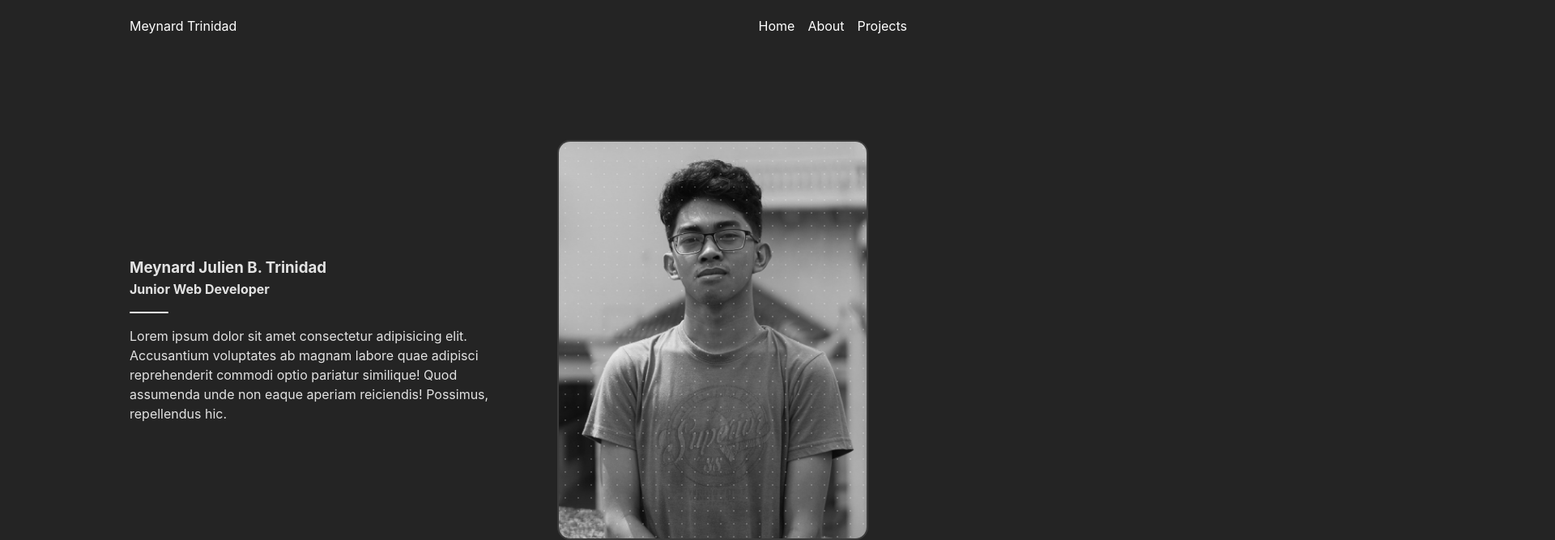
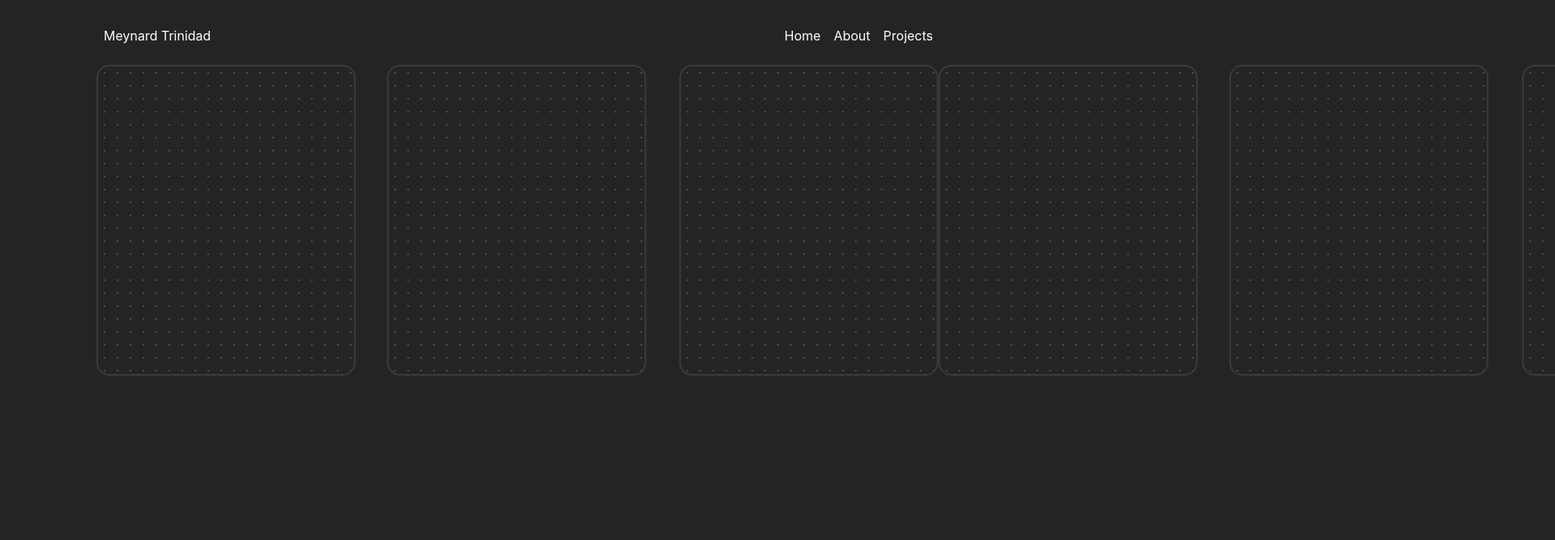
Before and after one commit to polaski0/portfolio, a React (Vite) app: page / in a window 1280 px wide. Shown: the top 667 px of the page at 81% size, 1920 px wide, since content can reach past the window. Built offline with nearby package versions, Linux system fonts and the light colour scheme.

Commit message:
Changed background

```diff
--- a/src/assets/css/Home.css
+++ b/src/assets/css/Home.css
@@ -1,38 +1,48 @@
 .hero {
     display: flex;
     flex-direction: row;
+    height: 90vh;
 }
 
-.left,
-.right {
-    display: flex;
+.content {
+    position: absolute;
+    display: none;
     flex-direction: column;
     justify-content: center;
     align-items: center;
     width: 50%;
-    height: 85vh;
+    height: 100%;
 }
 
-.left {
+.content {
     align-items: start;
     gap: 1rem;
 }
 
-.left>.divider {
+.content>.divider {
     width: 3rem;
     height: 0.1rem;
     border-radius: 5rem;
     background: #ffffff;
 }
 
-.right {
-    position: relative;
+.card-wrapper {
+    width: calc(100% + 20vw);
+    height: 100%;
+    display: flex;
+    justify-content: space-between;
+    gap: 2.5rem;
+    padding: 0 2.5rem;
+    margin: 0 5rem;
 }
 
 .card {
+    display: inline-block;
     position: relative;
-    width: 24rem;
-    aspect-ratio: 1.4/1.8;
+    flex-shrink: 0;
+    height: 24rem;
+    /* width: 12rem; */
+    aspect-ratio: 1/1.2;
     border: 2px solid #3b3b3b;
     border-radius: 1rem;
     overflow: hidden;
--- a/src/assets/css/Navbar.css
+++ b/src/assets/css/Navbar.css
@@ -2,7 +2,7 @@
     display: flex;
     flex-direction: row;
     justify-content: space-between;
-    padding: 1.25rem 0;
+    padding: 2rem 8rem;
     height: 10vh;
 }
 
--- a/src/index.css
+++ b/src/index.css
@@ -22,7 +22,9 @@
 
 body {
   background-color: #242424;
-  padding: 0 10rem;
+  /* padding: 0 10rem; */
+  height: 100vh;
+  overflow-x: hidden;
 }
 
 a {
--- a/src/pages/Home.jsx
+++ b/src/pages/Home.jsx
@@ -1,14 +1,73 @@
 import React, { useEffect, useLayoutEffect, useRef } from 'react';
 import '../assets/css/Home.css';
 import { gsap } from 'gsap';
+
+function horizontalLoop(items, config) {
+    items = gsap.utils.toArray(items);
+    config = config || {};
+    let tl = gsap.timeline({ repeat: config.repeat, paused: config.paused, defaults: { ease: "none" }, onReverseComplete: () => tl.totalTime(tl.rawTime() + tl.duration() * 100) }),
+        length = items.length,
+        startX = items[0].offsetLeft,
+        times = [],
+        widths = [],
+        xPercents = [],
+        curIndex = 0,
+        pixelsPerSecond = (config.speed || 1) * 100,
+        snap = config.snap === false ? v => v : gsap.utils.snap(config.snap || 1), // some browsers shift by a pixel to accommodate flex layouts, so for example if width is 20% the first element's width might be 242px, and the next 243px, alternating back and forth. So we snap to 5 percentage points to make things look more natural
+        totalWidth, curX, distanceToStart, distanceToLoop, item, i;
+    gsap.set(items, { // convert "x" to "xPercent" to make things responsive, and populate the widths/xPercents Arrays to make lookups faster.
+        xPercent: (i, el) => {
+            let w = widths[i] = parseFloat(gsap.getProperty(el, "width", "px"));
+            xPercents[i] = snap(parseFloat(gsap.getProperty(el, "x", "px")) / w * 100 + gsap.getProperty(el, "xPercent"));
+            return xPercents[i];
+        }
+    });
+    gsap.set(items, { x: 0 });
+    totalWidth = items[length - 1].offsetLeft + xPercents[length - 1] / 100 * widths[length - 1] - startX + items[length - 1].offsetWidth * gsap.getProperty(items[length - 1], "scaleX") + (parseFloat(config.paddingRight) || 0);
+    for (i = 0; i < length; i++) {
+        item = items[i];
+        curX = xPercents[i] / 100 * widths[i];
+        distanceToStart = item.offsetLeft + curX - startX;
+        distanceToLoop = distanceToStart + widths[i] * gsap.getProperty(item, "scaleX");
+        tl.to(item, { xPercent: snap((curX - distanceToLoop) / widths[i] * 100), duration: distanceToLoop / pixelsPerSecond }, 0)
+            .fromTo(item, { xPercent: snap((curX - distanceToLoop + totalWidth) / widths[i] * 100) }, { xPercent: xPercents[i], duration: (curX - distanceToLoop + totalWidth - curX) / pixelsPerSecond, immediateRender: false }, distanceToLoop / pixelsPerSecond)
+            .add("label" + i, distanceToStart / pixelsPerSecond);
+        times[i] = distanceToStart / pixelsPerSecond;
+    }
+    function toIndex(index, vars) {
+        vars = vars || {};
+        (Math.abs(index - curIndex) > length / 2) && (index += index > curIndex ? -length : length); // always go in the shortest direction
+        let newIndex = gsap.utils.wrap(0, length, index),
+            time = times[newIndex];
+        if (time > tl.time() !== index > curIndex) { // if we're wrapping the timeline's playhead, make the proper adjustments
+            vars.modifiers = { time: gsap.utils.wrap(0, tl.duration()) };
+            time += tl.duration() * (index > curIndex ? 1 : -1);
+        }
+        curIndex = newIndex;
+        vars.overwrite = true;
+        return tl.tweenTo(time, vars);
+    }
+    tl.next = vars => toIndex(curIndex + 1, vars);
+    tl.previous = vars => toIndex(curIndex - 1, vars);
+    tl.current = () => curIndex;
+    tl.toIndex = (index, vars) => toIndex(index, vars);
+    tl.times = times;
+    tl.progress(1, true).progress(0, true); // pre-render for performance
+    if (config.reversed) {
+        tl.vars.onReverseComplete();
+        tl.reverse();
+    }
+    return tl;
+}
 
 function Card() {
     return (
         <div className="card">
             <div className='card-overlay'></div>
+            {/* <img className='card-image' src="images/Profile.jpg" alt="Meynard Julien" /> */}
         </div>
     )
-};
+}
 
 function Home() {
     const heroRef = useRef();
@@ -16,20 +75,36 @@ function Home() {
 
     useLayoutEffect(() => {
         let ctx = gsap.context(() => {
-            gsap.fromTo('.card', {
-                x: '-100vw',
-            },
-                {
-                    x: 0,
-                    duration: 1,
-                    ease: 'circ.out'
-                });
-            gsap.fromTo('.left', {
-                opacity: 0,
-            },
-                {
-                    opacity: 1
-                });
+            // gsap.fromTo('.card', {
+            //     x: '-100vw',
+            // },
+            //     {
+            //         x: 0,
+            //         duration: 1,
+            //         ease: 'circ.out'
+            //     });
+            // gsap.fromTo('.left', {
+            //     opacity: 0,
+            // },
+            //     {
+            //         opacity: 1
+            //     });
+
+            const cards = gsap.utils.toArray(".card"),
+                loop = horizontalLoop(cards, { paused: true });
+
+            // add click listeners so you can click a box to have it move to the first slot
+            cards.forEach((card, i) => card.addEventListener("click", () => loop.toIndex(i, { duration: 1, ease: "power1.inOut" })));
+
+            const interval = setInterval(() => {
+                loop.next({ duration: 1 });
+            }, 500);
+
+            return () => clearInterval(interval);
+
+            // make the "next" and "previous" buttons call the appropriate methods on the timeline
+            // document.querySelector(".next").addEventListener("click", () => loop.next({ duration: 1, ease: "power1.inOut" }));
+            // document.querySelector(".prev").addEventListener("click", () => loop.previous({ duration: 1, ease: "power1.inOut" }));
 
 
         }, heroRef);
@@ -39,7 +114,7 @@ function Home() {
 
     return (
         <section className="hero" ref={heroRef}>
-            <div className="left">
+            <div className="content">
                 <div>
                     <h3 className='name'>Meynard Julien B. Trinidad</h3>
                     <h4 className='position'>Junior Web Developer</h4>
@@ -49,12 +124,20 @@ function Home() {
                     <p className='description'>Lorem ipsum dolor sit amet consectetur adipisicing elit. Accusantium voluptates ab magnam labore quae adipisci reprehenderit commodi optio pariatur similique! Quod assumenda unde non eaque aperiam reiciendis! Possimus, repellendus hic.</p>
                 </div>
             </div>
-            <div className="right">
+            <div className='card-wrapper'>
+                <Card />
+                <Card />
+                <Card />
+                <Card />
+                <Card />
+                <Card />
+            </div>
+            {/* <div className="right">
                 <div className="card">
                     <div className='card-overlay'></div>
                     <img className='card-image' src="images/Profile.jpg" alt="Meynard Julien" />
                 </div>
-            </div>
+            </div> */}
         </section>
     )
 }
```
